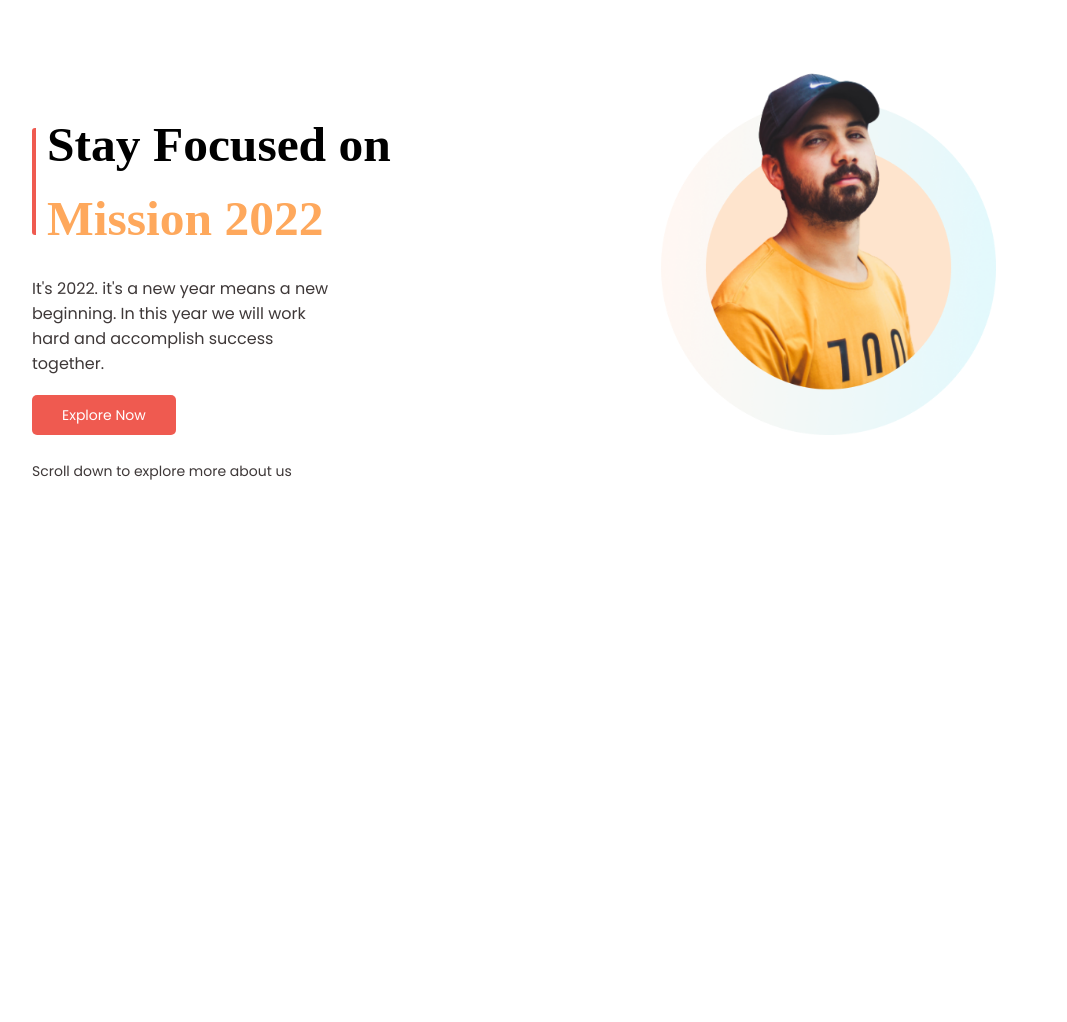
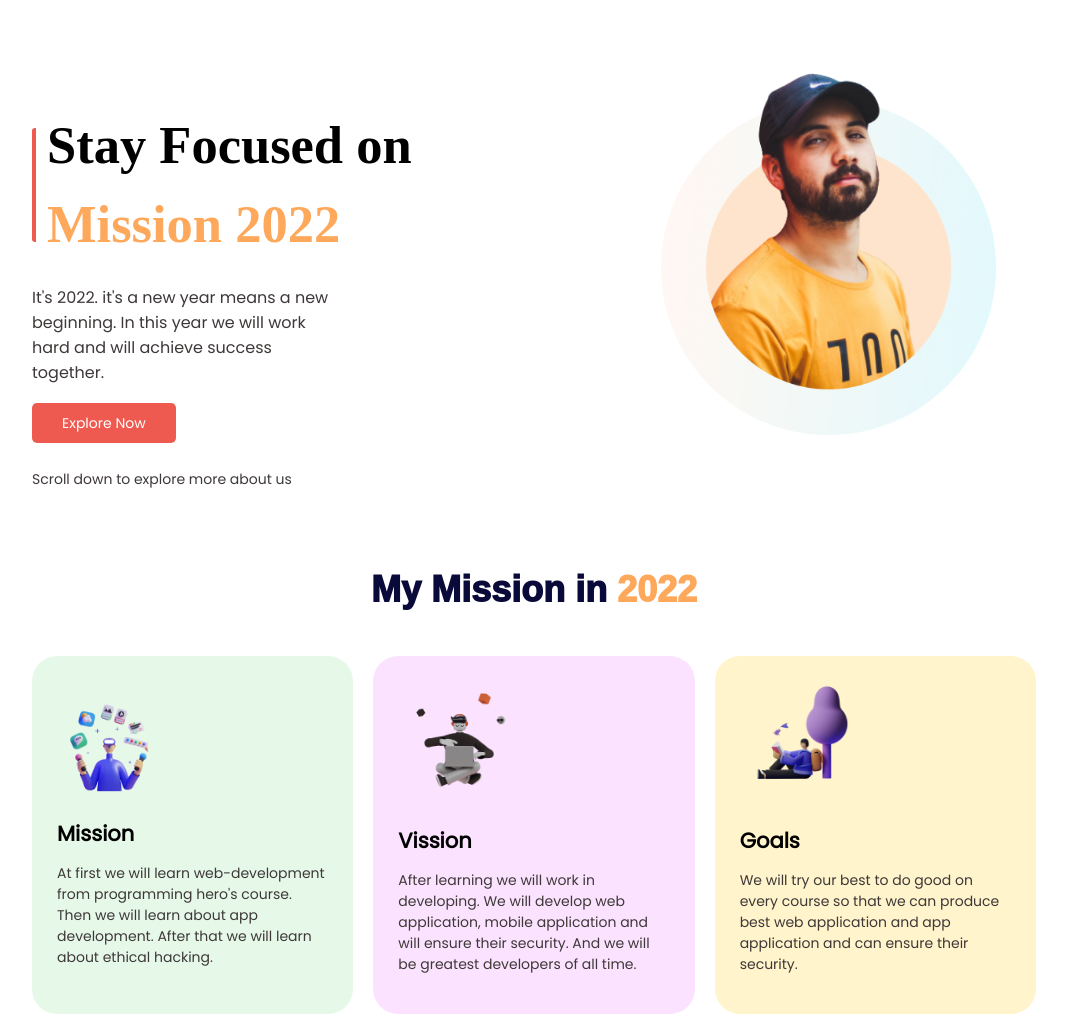
Before and after one commit to Ferdusmiah/my-mission-2022, a plain HTML site: page index.html in a window 1280 px wide. Shown: the whole page, without its empty margins (106-1173 px from the left). Before the commit the page ends 800 px from the top, so only its background shows below. Drawn offline with Linux system fonts and the light colour scheme.

Commit message:
my-mission-added

```diff
--- a/index.html
+++ b/index.html
@@ -19,16 +19,42 @@
                 <h1>Stay Focused on</h1>
                 <h1 class="yellow-group">Mission 2022</h1>
             </div>
-            <div class=differentiate-focus>
+            <div class="differentiate-focus">
                 <p class="p-group-1">It's 2022. it's a new year means a new beginning. In this year we will work hard
-                    and
-                    accomplish success together.</p>
+                    and will
+                    achieve success together.</p>
                 <a class="link-group" target="_blank" href="https://www.google.com/">Explore Now</a>
                 <p class="p-group-2">Scroll down to explore more about us</p>
             </div>
         </div>
-        <div id="flex-on" class="differentiate-focus">
+        <div class="differentiate-focus">
             <img src="person/person-2.png" alt="">
+        </div>
+    </section>
+    <section>
+        <h1 id="my-mission">My Mission in<span class="yellow-group"> 2022</span></h1>
+        <div class="mission-vission-goals">
+            <div id="mission-on" class="m-v-g-2022">
+                <img src="illustrators/illustrator-1.png" alt="">
+                <h1 class="h-group-1">Mission</h1>
+                <p class="p-group-3">At first we will learn web-development from programming hero's course. Then we will
+                    learn about app development.
+                    After that we will learn about ethical
+                    hacking.</p>
+            </div>
+            <div id="vission-on" class="m-v-g-2022">
+
+                <img src="illustrators/illustrator-2.png" alt="">
+                <h1 class="h-group-1">Vission</h1>
+                <p class="p-group-3">After learning we will work in developing. We will develop web application, mobile
+                    application and will ensure their security. And we will be greatest developers of all time.</p>
+            </div>
+            <div id="goals-on" class="m-v-g-2022">
+                <img src="illustrators/illustrator-3.png" alt="">
+                <h1 class="h-group-1">Goals</h1>
+                <p class="p-group-3">We will try our best to do good on every course so that we can produce best web
+                    application and app application and can ensure their security. </p>
+            </div>
         </div>
     </section>
 
--- a/style.css
+++ b/style.css
@@ -3,24 +3,30 @@ font-family: 'Poppins', sans-serif;
 }
 #starting-point{
     font-family: serif;
-    font-size: 33px;
-    line-height: 33px;
-    font-weight: 20px;
-    border-left: 4px solid;
+    font-size: 35px;
+    line-height: 35px;
+    border-left: 4px solid #EF5A50;;
     border-radius: 3px;
-    border-color: #EF5A50;
     padding-left: 11px;
     margin-top: 120px;
 }
+.h-group-1{
+    font-size: 21px;
+    line-height: 25px
+}
 .p-group-1{
     font-size: 16px;
-    padding-bottom: 10px;
+    padding-bottom: 9px;
     color: #3E3838;
 }
 .p-group-2{
     font-size: 14px;
     color: #3E3838;
     padding-top: 20px;
+}
+.p-group-3{
+    font-size: 14px;
+    color: #3E3838;
 }
 .yellow-group{
     color:   #FEA85c;
@@ -44,3 +50,40 @@ font-family: 'Poppins', sans-serif;
     border-radius: 5px;
     background-image: linear-gradient(#EF5A50, #EF5A50)
 }
+#my-mission{
+    color: #090A39;
+    font-family: sans-serif;
+    font-weight: 1000;
+    text-align: center;
+    font-size: 36px;
+    padding-top: 35px;
+    margin-bottom: 45px;
+}
+.mission-vission-goals{
+    display: flex;
+    margin-left: 130px;
+    margin-right: 130px;
+}
+.m-v-g-2022{
+    width: 33.4%;
+}
+.m-v-g-2022 img{
+    width: 45%;
+}
+#mission-on{
+    background-color: #E6F9E9;
+    margin-right: 20px;
+    padding: 25px 25px 25px;
+    border-radius: 25px;
+}
+#vission-on{
+    background-color: #FBE3FF;
+    margin-right: 20px;
+    padding: 25px 25px 25px;
+    border-radius: 25px;
+}
+#goals-on{
+        background-color: #FFF4CB;
+        padding: 25px 25px 25px;
+        border-radius: 25px;
+    }
```
